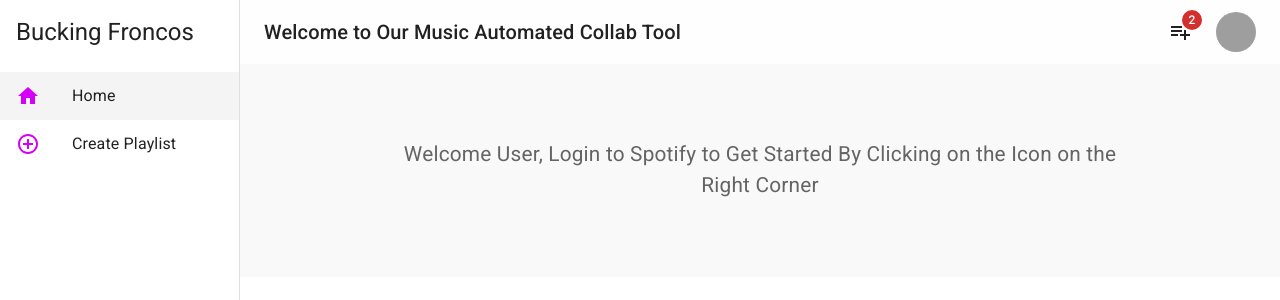
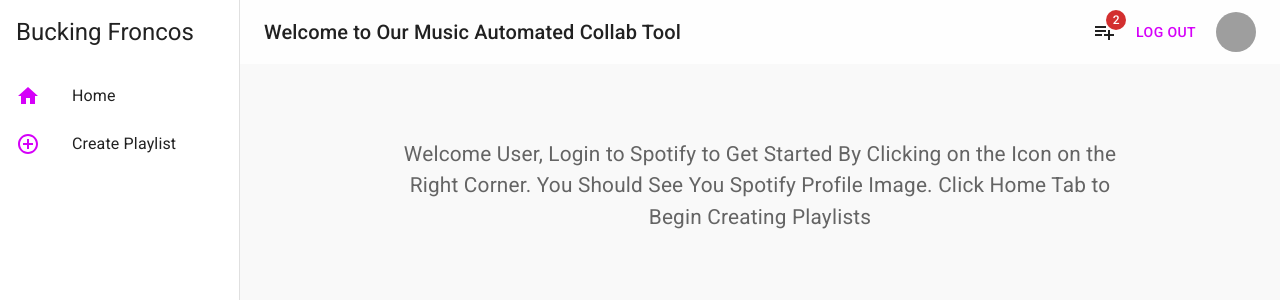
Before and after one commit to BuckingFroncos/spotify, a React (Create React App) app in the folder auto-spot-app/: page / in a window 1280 px wide. Shown: the top 300 px of the page. Built offline with nearby package versions, Linux system fonts and the light colour scheme; grey boxes are pictures that could not be loaded.

Commit message:
Modified Home Url, User Will Click Icon to Login, then the User will be allowed to navigate between tabs to create playlists

```diff
--- a/auto-spot-app/src/App.js
+++ b/auto-spot-app/src/App.js
@@ -22,7 +22,8 @@ function App() {
       <BrowserRouter>
       <Layout>
           <Routes>
-            <Route path="/" element={<Home/>}/>
+            <Route path="/" element={<Login/>}/>
+            <Route path="/home" element={<Home/>}/>
             <Route path="/create" element={<Create/>}/>
             <Route path="/create/:name/:uri" element={<DisplayResults/>}/>
           </Routes>
--- a/auto-spot-app/src/components/Layout.js
+++ b/auto-spot-app/src/components/Layout.js
@@ -2,9 +2,10 @@ import React, { useState, useEffect } from 'react'
 import { Drawer, Typography, List, ListItemButton, ListItemIcon, ListItemText, AppBar, Toolbar, IconButton, Avatar, Badge} from '@mui/material'
 import { AccountCircleOutlined, AddCircleOutlineOutlined, Home } from '@mui/icons-material'
 import PlaylistAddIcon from '@mui/icons-material/PlaylistAdd';
-import { useLocation, useNavigate } from 'react-router-dom'
+import { Navigate, useLocation, useNavigate } from 'react-router-dom'
 import Box from '@mui/material/Box'
 import Login from '../pages/Login';
+import { Button } from '@mui/material';
 
 const drawerWidth = 240
 
@@ -29,6 +30,11 @@ export default function Layout({ children }){
     url += "&show_dialog=true"
     url += "&scope=" + scopes
 
+    const logout = () => {
+        window.localStorage.clear();
+        window.location.href = "/"
+    }
+
     useEffect(() => {
         const params = new URLSearchParams(window.location.search);
         const code = params.get('code')
@@ -50,6 +56,7 @@ export default function Layout({ children }){
               setToken(data)
               console.log(data)
               let tk = data['access_token']
+              window.localStorage.setItem("token", tk);
               console.log(tk)
               setToken(tk)
               fetch(`Logged/?code=${tk}`)
@@ -58,20 +65,23 @@ export default function Layout({ children }){
               }).then(data => {
                 setUserData(data)
                 console.log(data)
+                let image = data['images'][0]['url']
+                window.localStorage.setItem("account-image", image)
+                window.localStorage.setItem("userID", data['id'])
               })
             })
       }
     }, [])
 
     const menuItems = [
-        // { May need this page still
+        // {
         //     text: 'Login',
         //     path: '/',
         //     icon: <AccountCircleOutlined color="secondary"/>
         // },
         {
             text: 'Home',
-            path: '/',
+            path: '/home',
             icon: <Home color="secondary"/>
         },
         {
@@ -111,6 +121,9 @@ export default function Layout({ children }){
                                 <PlaylistAddIcon/>
                             </Badge>
                         </IconButton>
+                        <Button color="secondary" onClick={logout}>
+                            Log Out
+                        </Button>
                         <a href={url}>
                         <IconButton
                             size="large"
@@ -149,7 +162,16 @@ export default function Layout({ children }){
                     {menuItems.map(item => (
                         <ListItemButton
                             key={item.text}
-                            onClick={() => navigate(item.path, {state: {code : token, data : userData}})}
+                            onClick={() => {
+                                if(window.localStorage.length === 0)
+                                {
+                                    alert("Please Login First")
+                                }
+                                else
+                                {
+                                    navigate(item.path)
+                                }
+                            }}
                             sx={location.pathname === item.path ? {background: '#f4f4f4'} : null}
                         >
                             <ListItemIcon>
--- a/auto-spot-app/src/pages/Home.js
+++ b/auto-spot-app/src/pages/Home.js
@@ -1,111 +1,71 @@
-import React, { useState, useEffect, useRef } from "react"
-import { Button, Box, createTheme, ThemeProvider, Typography, TextField} from "@mui/material"
-import { useLocation } from "react-router-dom"
-import { green } from "@mui/material/colors";
+import React, { useState, useEffect} from "react"
+import { Button, Box, Typography, TextField} from "@mui/material"
+
 
 export default function Home() {
 
   const TOKEN = "https://accounts.spotify.com/api/token"
-  const location = useLocation()
-  const [token, setToken] = useState({})
-  const [userData, setUserData] = useState({})
   const params = new URLSearchParams(window.location.search);
   const code = params.get('code')
-  console.log(location.state)
-
-//   var client_id = 'b1276abbd1904e0194659f0381e8f6f8'; // Your client id
-//   var client_secret = '1b81013fb5b447029cd9b1cbe9976c39'; // Your secret
-//   var redirect_uri = 'http://localhost:3000/'; // Your redirect uri
-//   var scopes = 'user-read-private user-read-email playlist-modify-private'
 
 
-//   const AUTHORIZE = "https://accounts.spotify.com/authorize"
-//   let url = AUTHORIZE;
-//   url += '?client_id=' + client_id
-//   url += "&response_type=code";
-//   url += "&redirect_uri=" + encodeURI(redirect_uri)
-//   url += "&show_dialog=true"
-//   url += "&scope=" + scopes
+  // const [token, setToken] = useState(window.localStorage.getItem('token'))
+  // const [userID, setUserID] = useState({})
+  // const [userData, setUserData] = useState({})
 
+  var client_id = 'b1276abbd1904e0194659f0381e8f6f8'; // Your client id
+  var client_secret = '1b81013fb5b447029cd9b1cbe9976c39'; // Your secret
+  var redirect_uri = 'http://localhost:3000/'; // Your redirect uri
+  var scopes = 'user-read-private user-read-email playlist-modify-private'
 
-    //   useEffect(() => {
-    //     const params = new URLSearchParams(window.location.search);
-    //     const code = params.get('code')
-    //     let url = TOKEN
-    //     console.log(url)
-    //     console.log(code)
-    //     console.log(userData)
-    //     if(code !== null && !connected && Object.keys(userData).length === 0){
-    //       fetch(url, {
-    //         method: 'POST',
-    //         headers: {
-    //                     'Content-Type': 'application/x-www-form-urlencoded',
-    //                     'Authorization': 'Basic ' + btoa(client_id + ':' + client_secret)
-    //         },
-    //         body: `grant_type=authorization_code&code=${code}&redirect_uri=${redirect_uri}`
-    //         }).then(res => {
-    //           return res.json()
-    //         }).then(data => {
-    //           setToken(data)
-    //           console.log(data)
-    //           let tk = data['access_token']
-    //           console.log(tk)
-    //           setToken(tk)
-    //           fetch(`Logged/?code=${tk}`)
-    //           .then(res => {
-    //             return res.json()
-    //           }).then(data => {
-    //             setUserData(data)
-    //             console.log(data)
-    //           })
-    //         })
-    //   }
-    // }, [connected])
-
-
-  const theme = createTheme({
-    palette:{
-      primary:{
-        main: '#1ed760'
-      },
-      secondary: green
-    }
-  })
-
-    // const userLogged = () => {
-    //     const params = new URLSearchParams(window.location.search);
-    //     const code = params.get('code')
-    //     if(location.state !== null && Object.keys(location.state['code']).length !== 0) {
-    //         return true
-    //     }
-    //     return false
-    // }
+  const AUTHORIZE = "https://accounts.spotify.com/authorize"
+  let url = AUTHORIZE;
+  url += '?client_id=' + client_id
+  url += "&response_type=code";
+  url += "&redirect_uri=" + encodeURI(redirect_uri)
+  url += "&show_dialog=true"
+  url += "&scope=" + scopes
 
 
     // useEffect(() => {
-    //     const params = new URLSearchParams(window.location.search);
-    //     let code = params.get('code')
-    //     console.log(location.state)
-    //     if(location.state !== null){
-    //         code = "HELLO"
-    //     }
-
-    // }, [connected])
+    //   const tk = window.localStorage.getItem('token')
+    //   const keys = window.localStorage.length
+    //   if(keys !== 0) {
+    //     console.log(tk)
+    //     setToken(tk)
+    // } else
+    // {
+    // }
+    // }, [token])
 
 
 
+  //   useEffect(() => {
+  //     const params = new URLSearchParams(window.location.search);
+  //     const code = params.get('code')
+  //     let url = TOKEN
+  //     console.log(url)
+  //     console.log(code)
+  //     console.log(userData)
+  //     if(code !== null && Object.keys(userData).length === 0) {
+  //       console.log("HELLO")
+  //       setToken(window.localStorage.getItem('token'))
+  //       setUserID(window.localStorage.getItem('userID'))
+  //   }
+  // }, [userData])
+
+
       const getDefaultContent = () => {
+
         return (
             <>
                 {
-                  <ThemeProvider theme={theme}>
                     <Typography
                         align="center"
                         sx={{ marginX: '10vw', marginY: '4vw', color: 'rgba(0, 0, 0, 0.6)', fontSize: '1.3rem'}}
                     >
                         Welcome User, Login to Spotify to Get Started By Clicking on the Icon on the Right Corner
                     </Typography>
-                    </ThemeProvider>
                 }
             </>
         );
@@ -115,12 +75,24 @@ export default function Home() {
     const [playlist, setPlaylist] = useState();
 
     const createPlaylist = () => {
-      fetch(`Createplaylist/?token=${token}&name=${playlist}&user=${userData['id']}`)
+      const token = window.localStorage.getItem('token')
+      const userID = window.localStorage.getItem('userID')
+      console.log(`${token} : ${userID} : ${playlist}`)
+      fetch(`Createplaylist/?token=${token}&name=${playlist}&user=${userID}`)
+      .then(res => {
+        console.log("HERE")
+        return res.json()
+      }).then(data => {
+        console.log(data)
+        window.localStorage.setItem('playlist-id', data['id'])
+      })
     }
 
-    const getContent = () =>(
-        <>
-            {
+
+
+    const getContent = () => {
+
+      return (
               <Box>
                 <TextField
                 sx={{
@@ -158,27 +130,13 @@ export default function Home() {
                       </Typography>
                   </Button>
               </Box>
-            }
-        </>
-    );
-
+      );
+    }
 
     return(
 
-        <Box>
-            {Object.keys(userData).length !== 0 ?  getContent() : getDefaultContent()}
-        </Box>
-            // <Grid
-            //     item
-            //     xs={12}
-            //     sx={{
-            //         position: 'relative',
-            //     }}
-            // >
-            //     <SearchCard
-            //         // header={getUserData()}
-            //         content={Object.keys(userData).length === 0 ? getDefaultContent() : getContent() }
-            //     />
-            // </Grid>
+      <div>
+        { getContent() }
+      </div>
     )
 }
--- a/auto-spot-app/src/pages/Login.js
+++ b/auto-spot-app/src/pages/Login.js
@@ -1,155 +1,70 @@
-import React, { useState } from "react";
-import { Button, ThemeProvider, Typography, createTheme } from "@mui/material";
+import React from "react";
+import { Typography, createTheme } from "@mui/material";
 import { blue } from "@mui/material/colors";
-import { LibraryMusicOutlined, } from '@mui/icons-material';
 
 // Having curly braces in as parameters means that you are created props/properites for this react component/function
 export default function Login() {
 
-    const theme = createTheme({
-        palette:{
-          primary:{
-            main: '#1ed760'
-          },
-          secondary: blue
-        }
-      })
+    // const theme = createTheme({
+    //     palette:{
+    //       primary:{
+    //         main: '#1ed760'
+    //       },
+    //       secondary: blue
+    //     }
+    //   })
 
-    var client_id = 'b1276abbd1904e0194659f0381e8f6f8'; // Your client id
-    var client_secret = '1b81013fb5b447029cd9b1cbe9976c39'; // Your secret
-    var redirect_uri = 'http://localhost:3000/'; // Your redirect uri
-    var scopes = 'user-read-private user-read-email playlist-modify-private'
+    // var client_id = 'b1276abbd1904e0194659f0381e8f6f8'; // Your client id
+    // var client_secret = '1b81013fb5b447029cd9b1cbe9976c39'; // Your secret
+    // var redirect_uri = 'http://localhost:3000/'; // Your redirect uri
+    // var scopes = 'user-read-private user-read-email playlist-modify-private'
 
-    // Adding Parameters to request access to user's spotify information
-    const AUTHORIZE = "https://accounts.spotify.com/authorize"
-    let url = AUTHORIZE;
-    url += '?client_id=' + client_id
-    url += "&response_type=code";
-    url += "&redirect_uri=" + encodeURI(redirect_uri)
-    url += "&show_dialog=true"
-    url += "&scope=" + scopes
+    // // Adding Parameters to request access to user's spotify information
+    // const AUTHORIZE = "https://accounts.spotify.com/authorize"
+    // let url = AUTHORIZE;
+    // url += '?client_id=' + client_id
+    // url += "&response_type=code";
+    // url += "&redirect_uri=" + encodeURI(redirect_uri)
+    // url += "&show_dialog=true"
+    // url += "&scope=" + scopes
 
 
-    // const [connected, setConnected] = useState(false);
-    // const [userToken, setuserToken] = useState();
-    // const connectToSpotify = () => {
-    //     if(!connected){
-    //         fetch(`SpotifyConnect/`)
-    //         // .then(res => {
-    //         //     return res.json();
-    //         // })
-    //         // .then(data => {
-    //         //     setuserToken(data)
-    //         //     console.log('Connection Has Been Established')
-    //         // })
-    //         setConnected(true)
-    //     }
-    // }
-
     return(
+        <Typography
+        align="center"
+        sx={{ marginX: '10vw', marginY: '4vw', color: 'rgba(0, 0, 0, 0.6)', fontSize: '1.3rem'}}
+        >
+        Welcome User, Login to Spotify to Get Started By Clicking on the Icon on the Right Corner.
+        You Should See You Spotify Profile Image.
+        Click Home Tab to Begin Creating Playlists
+        </Typography>
         // <ThemeProvider theme={theme}>
-        // <Box sx={{
-        //     display: 'flex',
-        //     flexDirection: 'column',
-        //     padding: '1vmin 3vmin',
-        //     padding: '3vmax 5vmax',
-        //     }}>
-
-        //     <Paper
+        //     <a href={url}>
+        //         <Button
         //         sx={{
-        //             padding: '1vmin 10vmin',
-        //             padding: '3vmax 15vmax',
+        //             padding: '0.6vmax 20vmax',
+        //             marginX: '10vw',
         //         }}
-        //         variant='elevation'
-        //         elevation={8}>
-
-
-        //         <Typography
-        //         sx={{
-        //             textAlign: 'center',
-        //             margin: '0vh 0vh 1vmax',
-        //         }}
-        //         variant='h2'
-        //         color='secondary'
-        //         >
-        //             Spotipy Login
-        //         </Typography>
-        //         {/* Configure TextFields into Form control and input rather than text fields */}
-        //         <TextField
-        //         sx={{
-        //             margin: '2vmin',
-        //         }}
-        //         id="Username-Field"
-        //         fullWidth={true}
-        //         variant="outlined"
-        //         required
-        //         label="Username"
-        //         color="secondary">
-        //         </TextField>
-
-        //         {/* Will Add Hide/Show Password Icon feature */}
-        //         <TextField
-        //         sx={{
-        //             margin: '2vmin',
-        //         }}
-        //         id="Password-Field"
-        //         variant="outlined"
-        //         fullWidth={true}
-        //         required
-        //         label="Password"
-        //         color="secondary">
-        //         </TextField>
-
-        //         <a href="">
-        //             <Button
-        //             sx={{
-        //                 padding: '0.25vmin 5vmin',
-        //                 padding: '0.6vmax 10vmax',
-        //                 margin: '2vmin',
-        //             }}
-        //             onClick={() => {
-        //                 console.log("Clicked")
-        //                 if(!connected){
-        //                     connectToSpotify()
-        //                 }
-        //             }}
-        //             fullWidth={true}
-        //             variant="contained"
-        //             color="secondary"
-        //             type="submit"
-        //             >Sign In</Button>
-        //         </a>
-        //     </Paper>
-        // </Box>
+        //         fullWidth={false}
+        //         endIcon={
+        //             <LibraryMusicOutlined sx={{
+        //                 transform: 'scale(1.5)',
+        //                 marginLeft: '0.5vw'
+        //             }}/> }
+        //         variant="contained"
+        //         color="primary"
+        //         type="submit">
+        //             <Typography
+        //                 variant="h5"
+        //                 sx={{
+        //                     color: '#FFF',
+        //                     fontWeight: 450,
+        //                     margin: '0'
+        //                 }}>
+        //                 Connect to Spotify
+        //             </Typography>
+        //         </Button>
+        //     </a>
         // </ThemeProvider>
-
-        <ThemeProvider theme={theme}>
-            <a href={url}>
-                <Button
-                sx={{
-                    padding: '0.6vmax 20vmax',
-                    marginX: '10vw',
-                }}
-                fullWidth={false}
-                endIcon={
-                    <LibraryMusicOutlined sx={{
-                        transform: 'scale(1.5)',
-                        marginLeft: '0.5vw'
-                    }}/> }
-                variant="contained"
-                color="primary"
-                type="submit">
-                    <Typography
-                        variant="h5"
-                        sx={{
-                            color: '#FFF',
-                            fontWeight: 450,
-                            margin: '0'
-                        }}>
-                        Connect to Spotify
-                    </Typography>
-                </Button>
-            </a>
-        </ThemeProvider>
     )
 }
```
Also changed, not shown: 1 other file (tests, documents, lock files or other folders).
